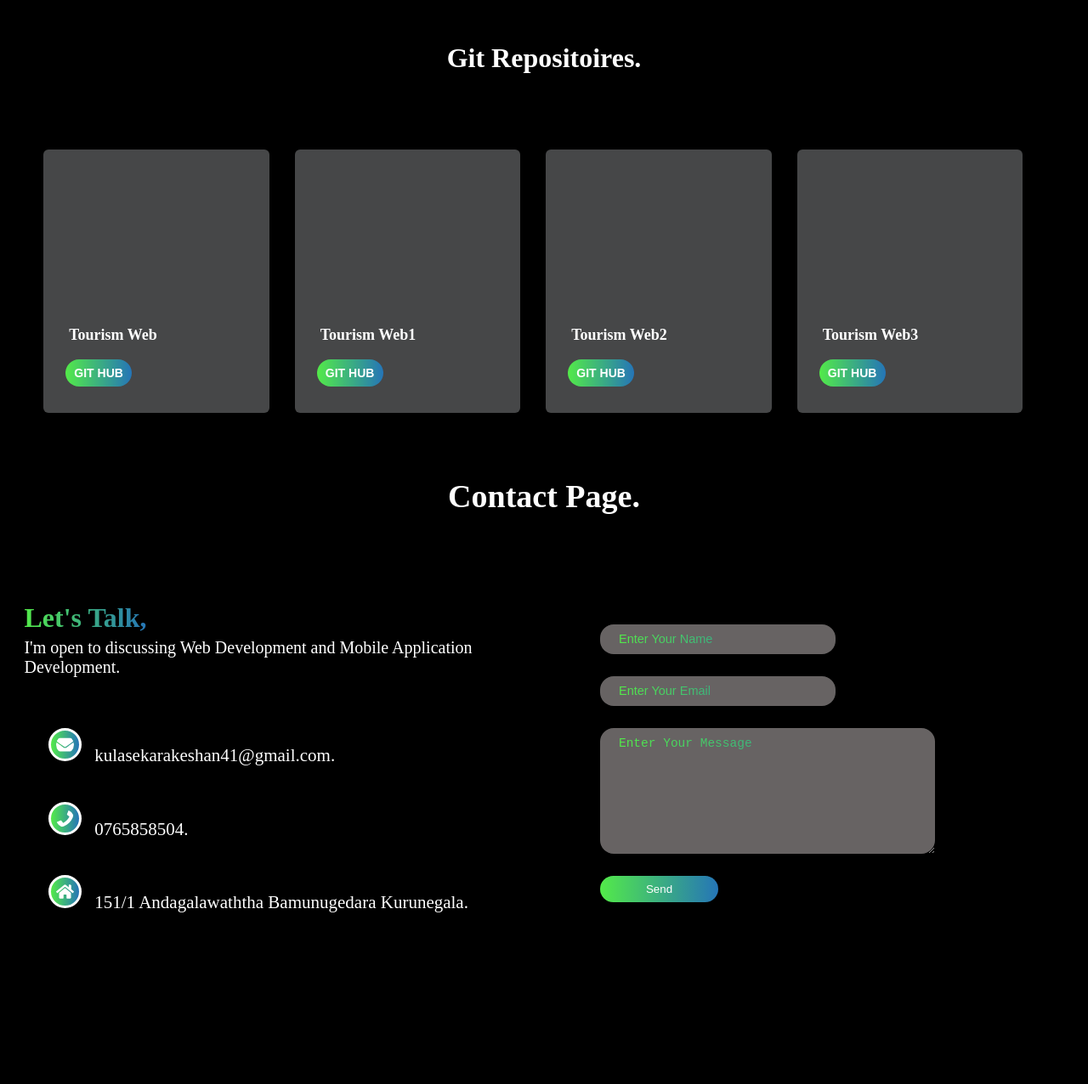
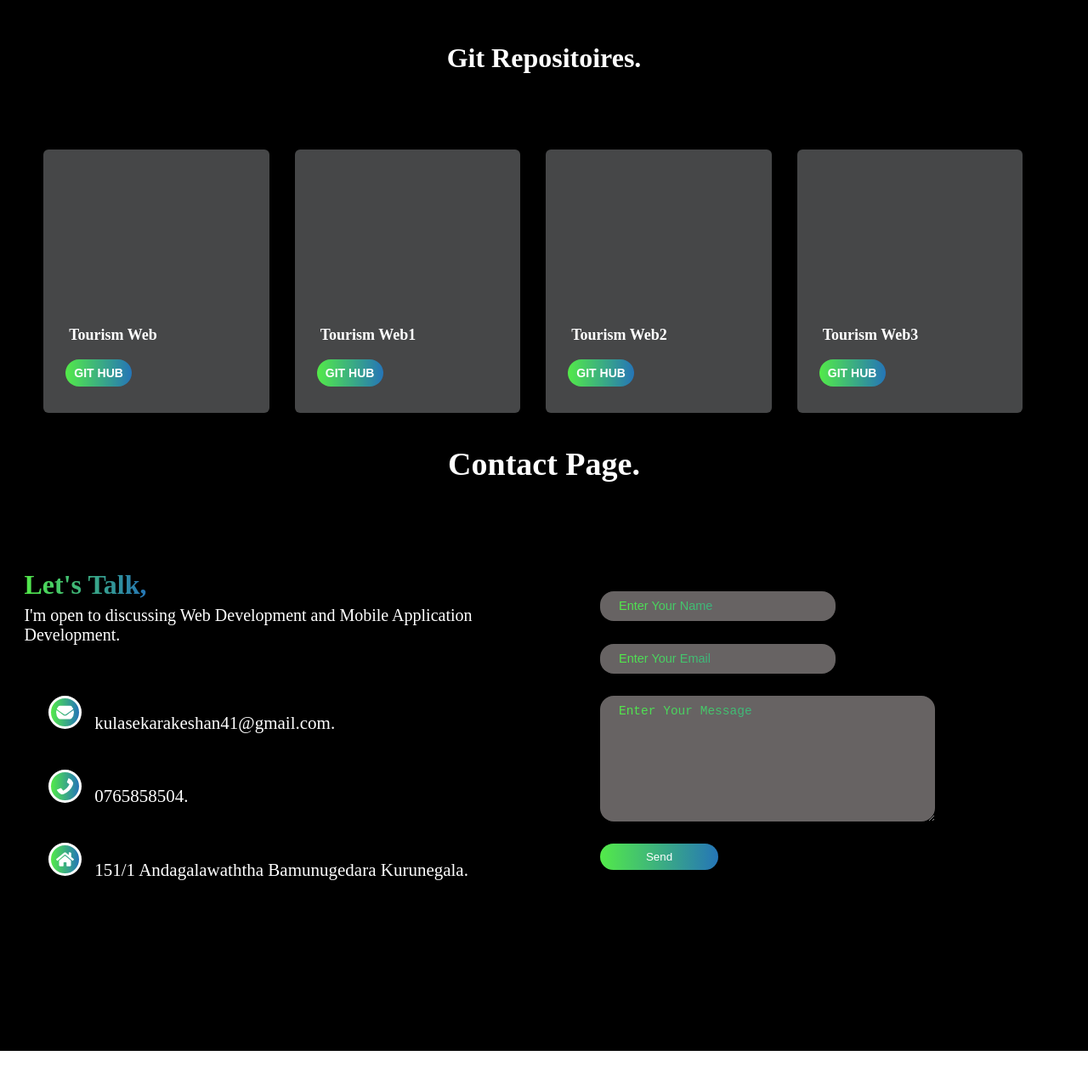
Before and after one commit to KeshaCodeolima/MY-Portfolio, a React (Create React App) app in the folder my-portfolio/: page / in a window 1280 px wide. Shown: the part 1596-2872 px from the top of the page at 85% size. After the commit the page ends 2833 px from the top, so only its background shows below. Built offline with nearby package versions, Linux system fonts and the light colour scheme.

Commit message:
change the contact page margin top size

```diff
--- a/my-portfolio/src/Componets/ContactPage.css
+++ b/my-portfolio/src/Componets/ContactPage.css
@@ -2,7 +2,7 @@
     position: absolute;
     width: 100%;
     left: 0;
-    margin-top: 166%;
+    margin-top: 163%;
     background-color: black;
 }
 .contactmain h1{
```
